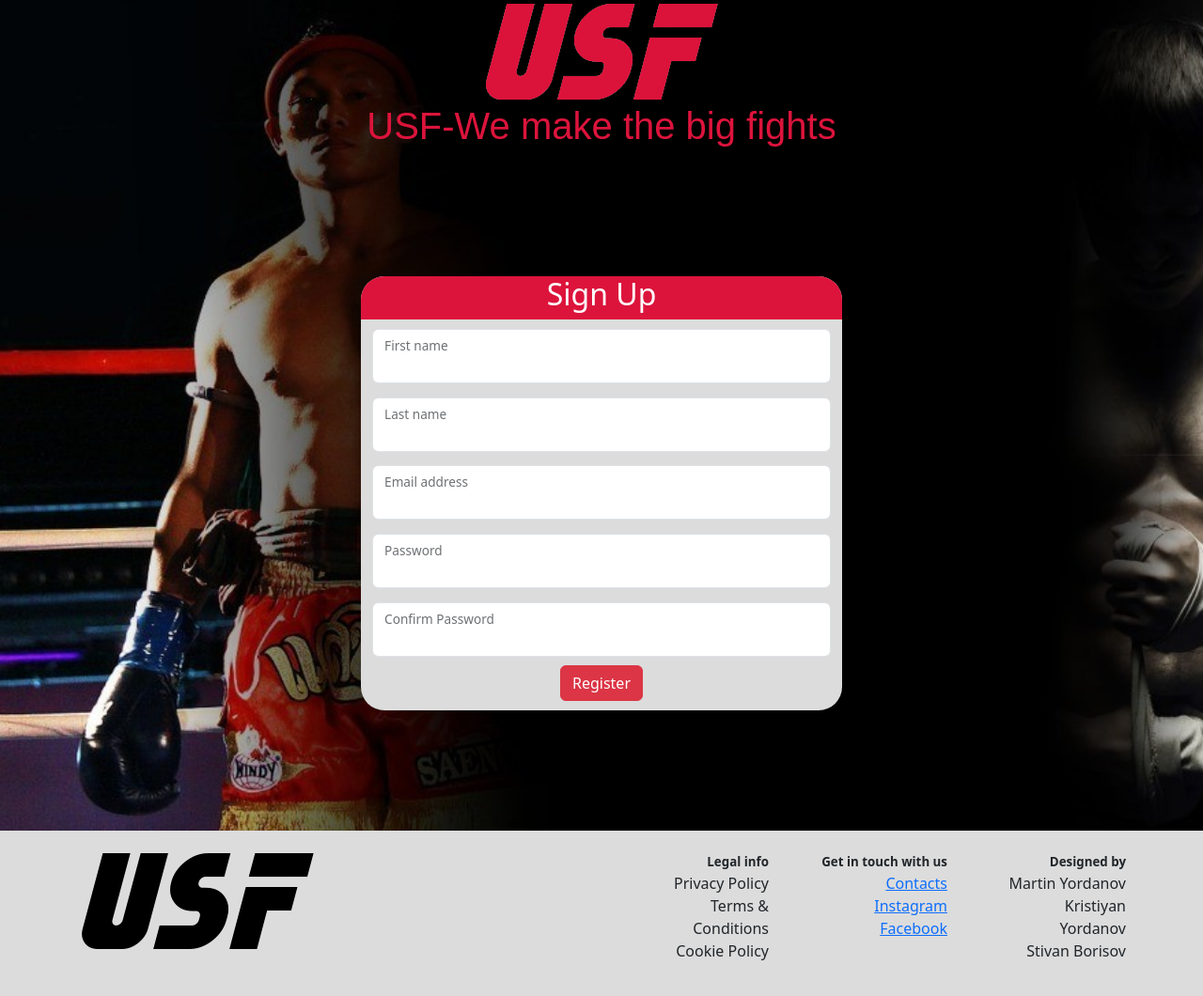
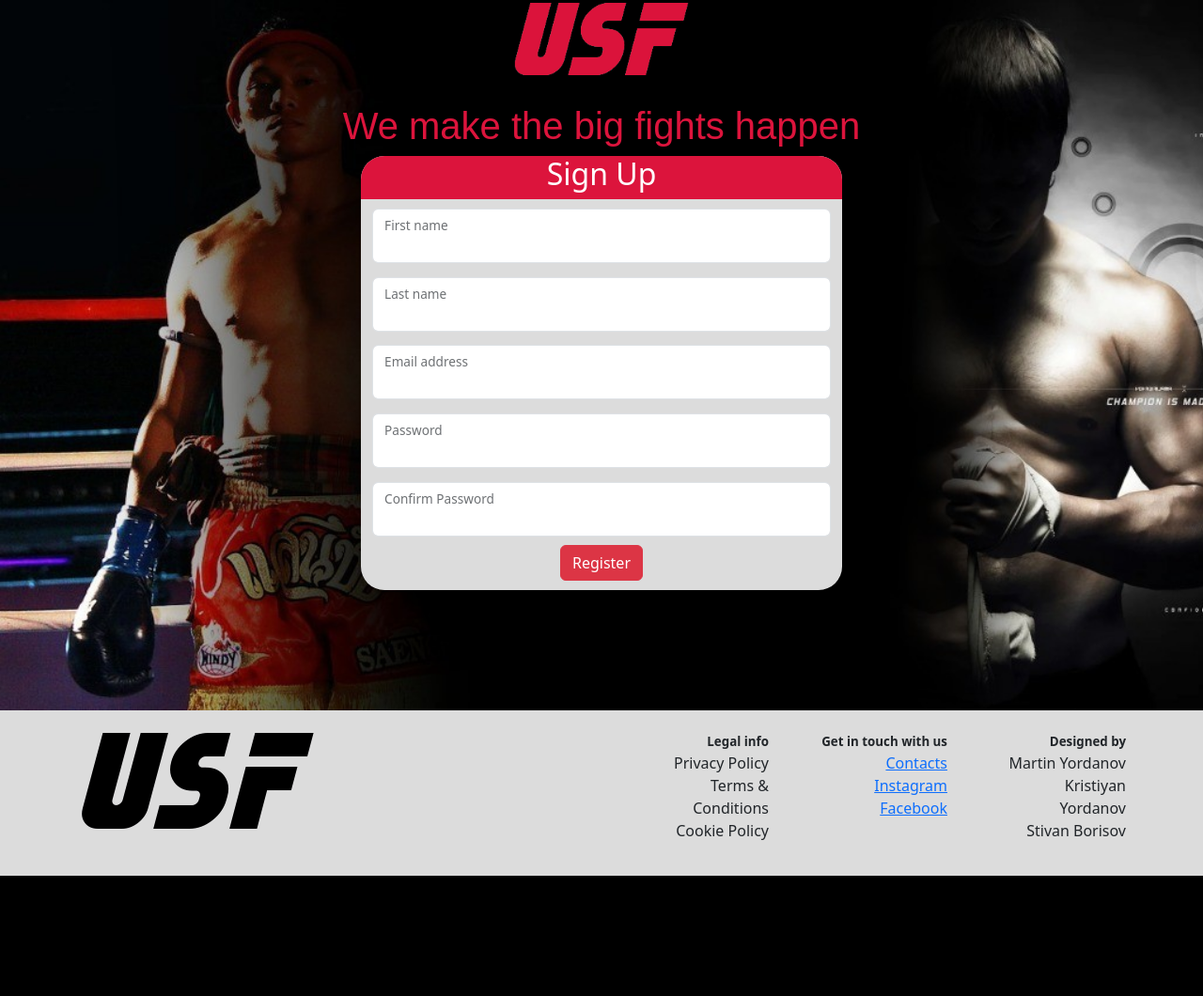
Before and after one commit to MartoKartechnicata/kurs-ov_proekt, a PHP site: page /registration.php in a window 1280 px wide. Shown: the part 72-1132 px from the top of the page at 94% size. After the commit the page ends 1004 px from the top, so only its background shows below. Run offline with PHP 8.4, Linux system fonts and the light colour scheme.

Commit message:
logoto v register

```diff
--- a/Pages/registration.php
+++ b/Pages/registration.php
@@ -100,12 +100,12 @@ if ( isset( $_POST['submit'] ) ) {
 <div class="container-fluid text-center">
     <div class="row">
         <div class="col">
-        <img src="../images/logo1-red.png" alt="usf-logo">
+        <img src="../images/logo1-red.png" alt="usf-logo" style="height:75%">
         </div>
     </div>
     <div class="row">
         <div class="col">
-        <h1 class="slogan">USF-We make the big fights</h1>
+        <h1 class="slogan">We make the big fights happen</h1>
 </div>
 </div>
 </div>
--- a/Style.css
+++ b/Style.css
@@ -52,7 +52,6 @@ font-size:2.25rem;
 form{
     padding-left: 30%;
     padding-right: 30%;
-    padding-top: 10%;
     padding-bottom:10%;
 }
 
```
